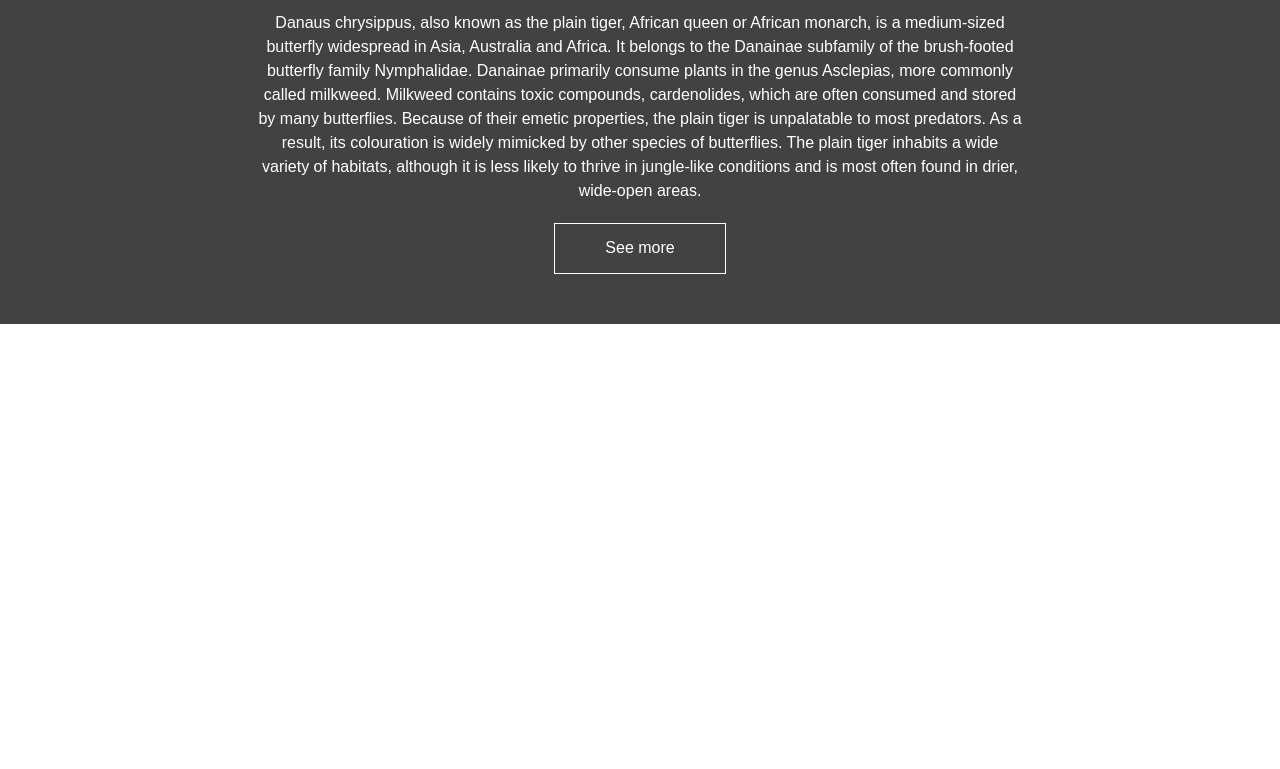
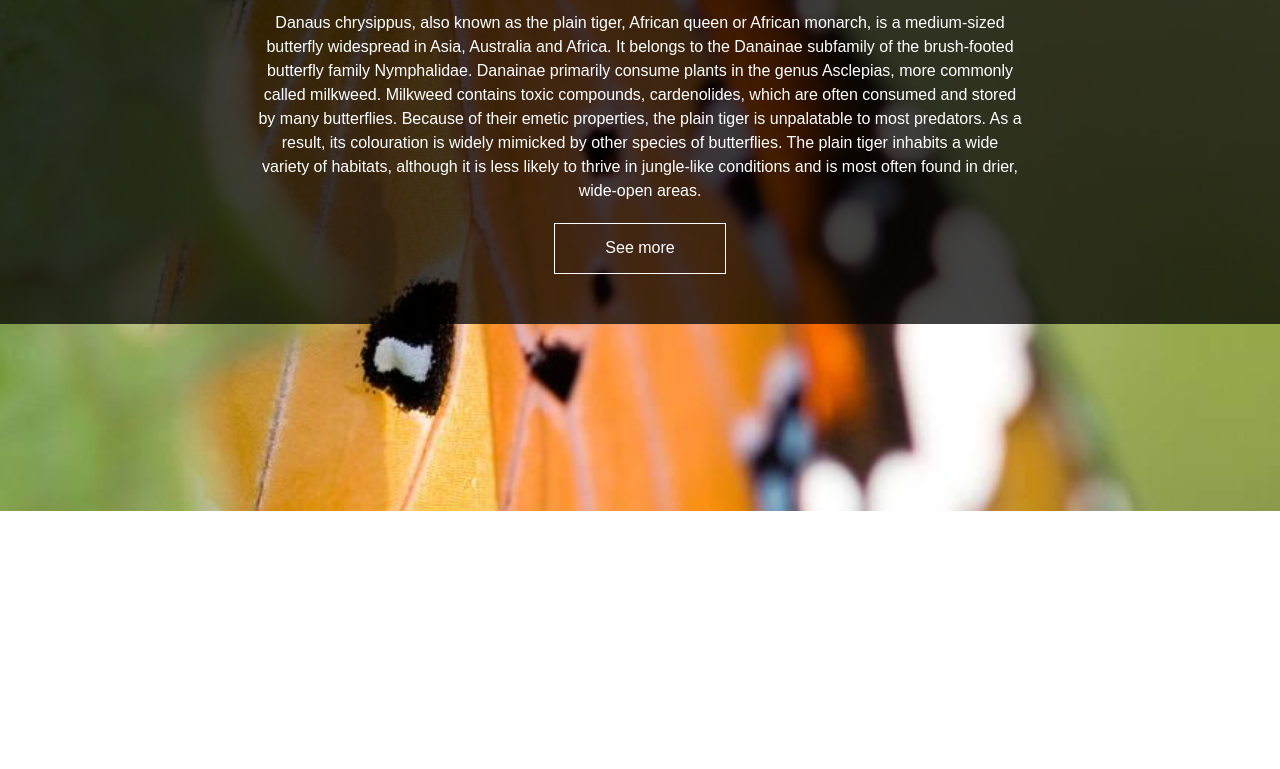
Before and after one commit to AgPirosbabws/sitess, a plain HTML site: page index.html in a window 1280 px wide. Shown: the part 289-1058 px from the top of the page. Drawn offline with Linux system fonts and the light colour scheme.

Commit message:
Update styles.css

```diff
--- a/styles.css
+++ b/styles.css
@@ -32,7 +32,7 @@ html {
 }
 
 .container--first {
-    background-image: url(./image1.jpg);
+    background-image: url(./steptodown.com370959.jpg);
 }
 
 .container--second {
```
